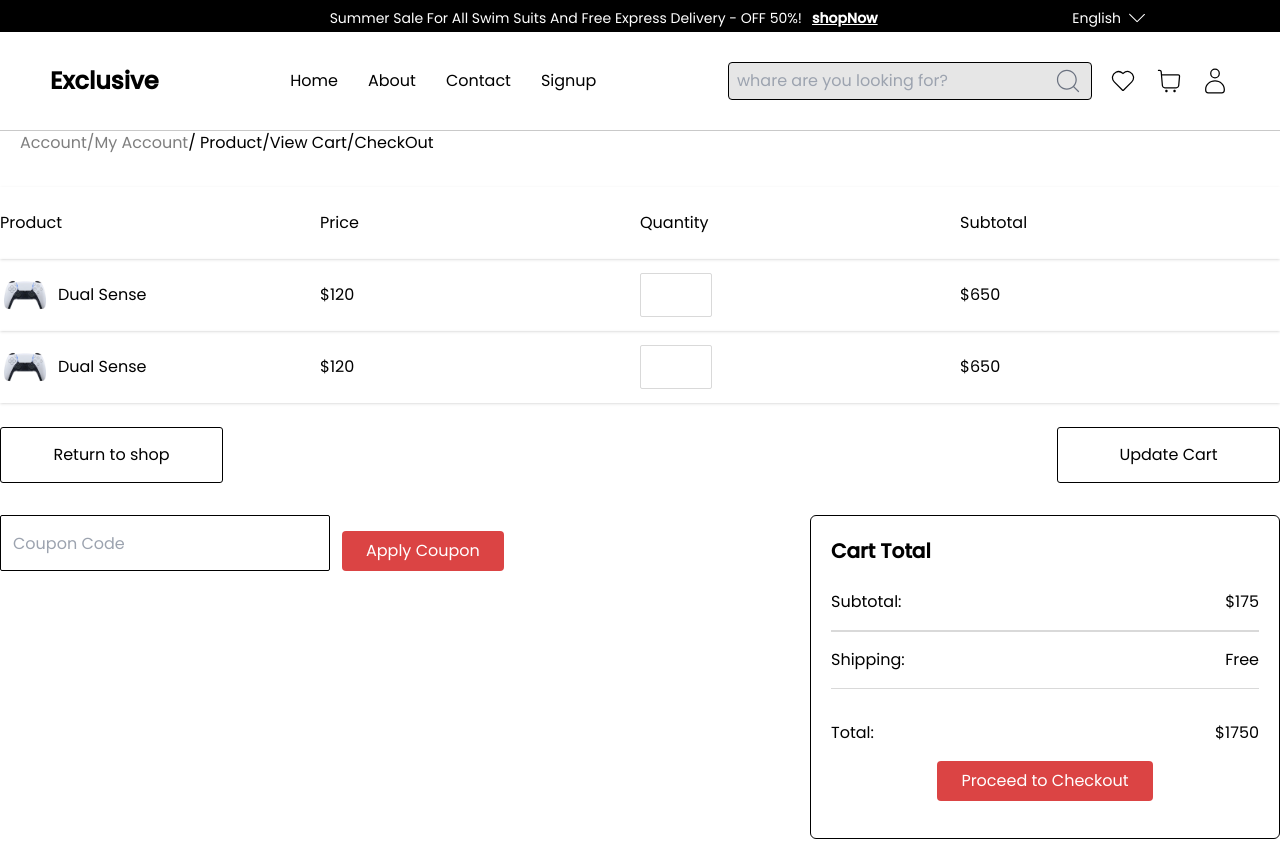
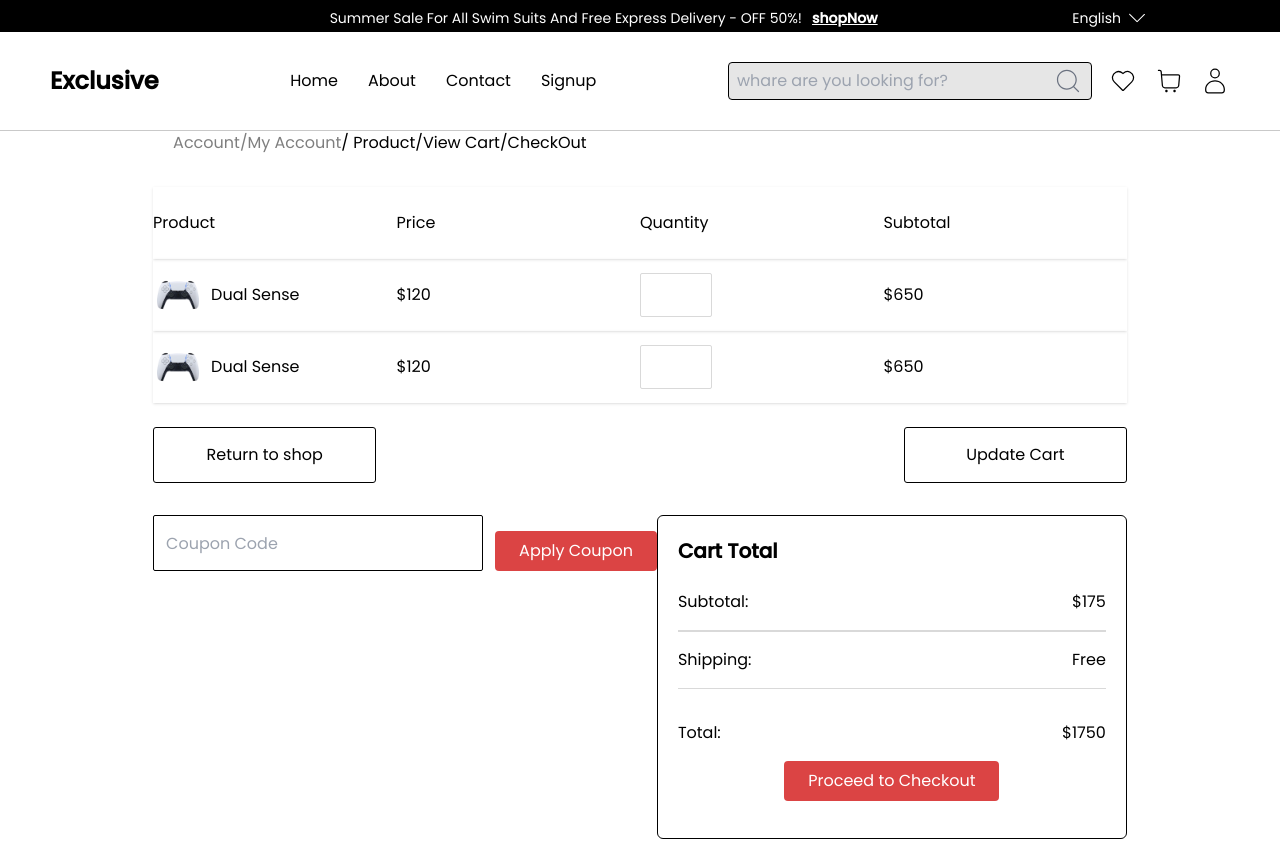
Before and after one commit to aryal31/Ecommerce-, a React (Vite) app: page /cart in a window 1280 px wide. Shown: the top 841 px of the page. Built offline with nearby package versions, Linux system fonts and the light colour scheme.

Commit message:
minor changes

```diff
--- a/src/Pages/CartPage.jsx
+++ b/src/Pages/CartPage.jsx
@@ -3,9 +3,11 @@ import Buttonwithoutline from "../components/Buttonwithoutline";
 import Cartitemcard from "../components/Cartitemcard";
 import CartTotalbox from "../components/CartTotalbox";
 import Orangebutton from "../components/Orangebutton";
+import Wrapper from "../components/Wrapper";
 const CartPage = () => {
   return (
-    <div className="container mx-auto">
+    <Wrapper>
+    <div className="container">
       <Breadcrumb
         first="Account"
         second="My Account"
@@ -48,6 +50,7 @@ const CartPage = () => {
       </div>
       <div />
     </div>
+    </Wrapper>
   );
 };
 
--- a/src/Pages/Wishlistpage.jsx
+++ b/src/Pages/Wishlistpage.jsx
@@ -14,7 +14,7 @@ const Wishlistpage = () => {
             <p>Whislist(4)</p>
             <Buttonwithoutline text='Move all to cart'/>
           </div>
-          <div className="flex gap-3">
+          <div className="flex gap-3 flex-wrap">
           <ItemCardinWishlistSuggestion />
           <ItemCardinWishlistSuggestion />
 
@@ -35,7 +35,7 @@ const Wishlistpage = () => {
               </div>
             </div> */}
 
-         <div className="flex gap-3">
+         <div className="flex gap-3 flex-wrap">
          <Itemcardinwishlist />
          <Itemcardinwishlist />
          </div>
```
